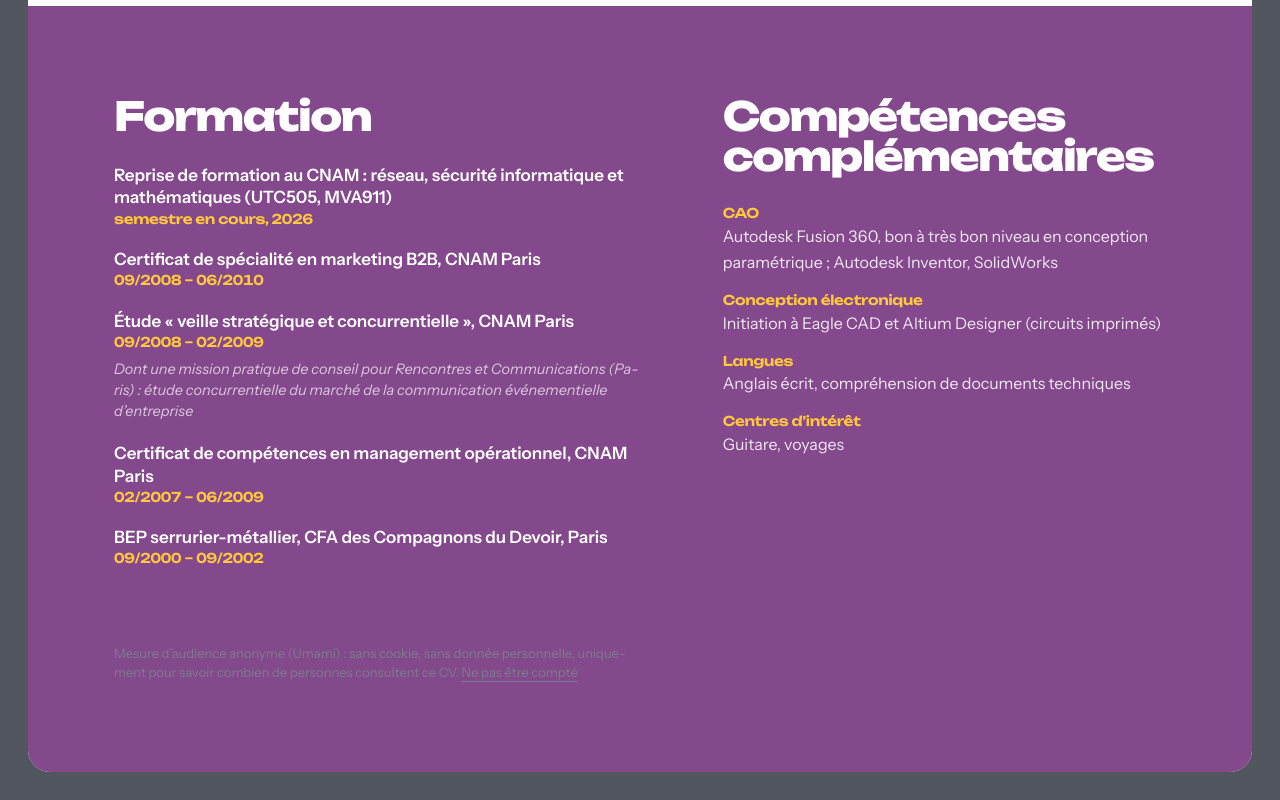
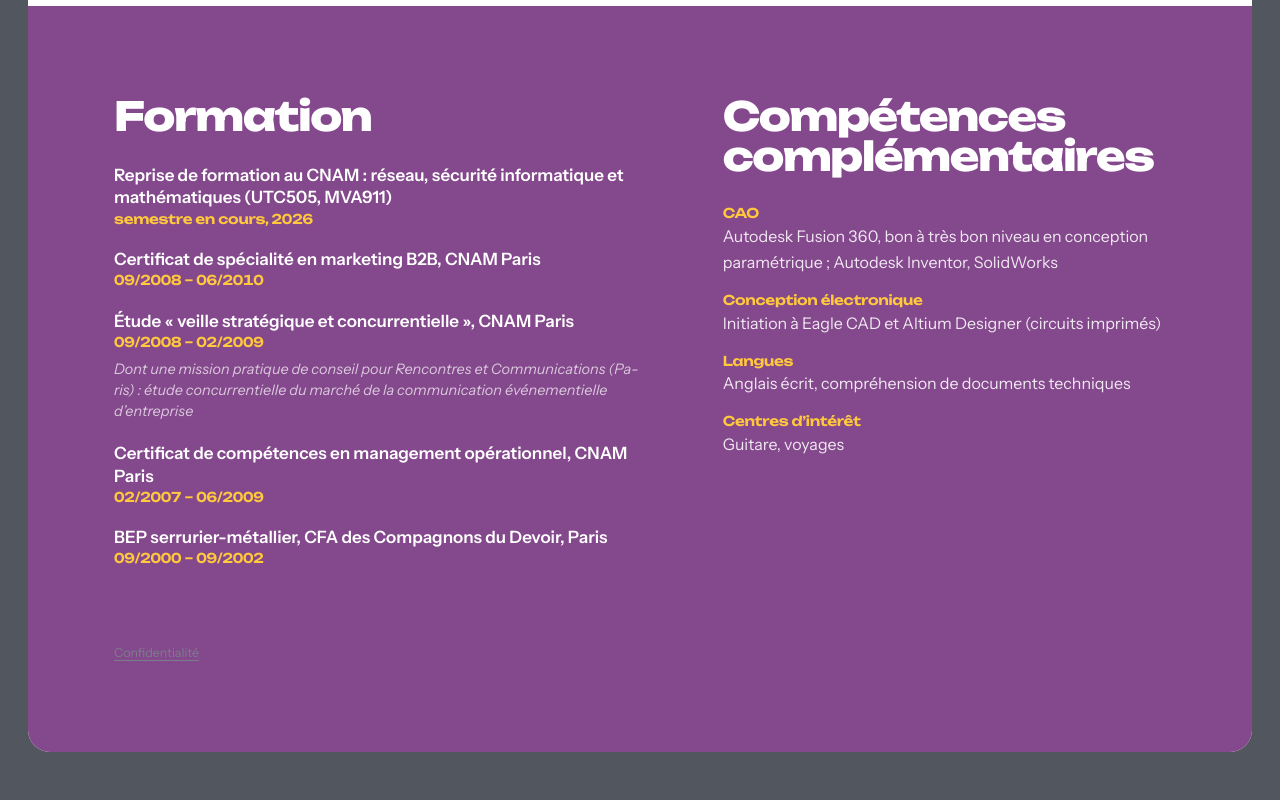
Before and after one commit to grosfaignan/CV, a plain HTML site: page index.html in a window 1280 px wide. Shown: the part 6144-6944 px from the top of the page. Drawn offline with Linux system fonts and the light colour scheme.

Commit message:
Mention d'audience repliée derrière un lien « Confidentialité »
Co-Authored-By: Claude Opus 5.5 <noreply@anthropic.com>
Claude-Session: https://claude.ai/code/session_013tmVzz3TN5Yj3rhiHTZqL3

```diff
--- a/index.html
+++ b/index.html
@@ -300,7 +300,7 @@ h2{font:800 clamp(28px,4.4vw,52px)/1.02 var(--display);letter-spacing:-.035em;ma
   .foot .in{zoom:.74}
   .old .od{white-space:nowrap}
 }
-.privacy{margin-top:28px;font-size:13px;line-height:1.5;color:var(--muted);text-align:left}.privacy a{cursor:pointer}
+.privacy{margin-top:28px;font-size:12.5px;line-height:1.5;color:var(--muted);text-align:left}.privacy summary{cursor:pointer;display:inline-block;list-style:none;text-decoration:underline;text-underline-offset:3px}.privacy summary::-webkit-details-marker{display:none}.privacy p{margin-top:8px;max-width:60em;text-align:left}.privacy a{cursor:pointer}
 @media print{.privacy{display:none}}
 </style>
 </head>
@@ -397,7 +397,7 @@ h2{font:800 clamp(28px,4.4vw,52px)/1.02 var(--display);letter-spacing:-.035em;ma
 <footer class="foot"><div class="in">
   <section aria-labelledby="h-form"><h2 id="h-form">Formation</h2><ul class="edu"><li><h3>Reprise de formation au CNAM&nbsp;: réseau, sécurité informatique et mathématiques (UTC505, MVA911)</h3><p class="date">semestre en cours, 2026</p></li><li><h3>Certificat de spécialité en marketing B2B, CNAM Paris</h3><p class="date">09/2008 – 06/2010</p></li><li><h3>Étude «&nbsp;veille stratégique et concurrentielle&nbsp;», CNAM Paris</h3><p class="date">09/2008 – 02/2009</p><p class="sub">Dont une mission pratique de conseil pour Rencontres et Communications (Paris)&nbsp;: étude concurrentielle du marché de la communication événementielle d’entreprise</p></li><li><h3>Certificat de compétences en management opérationnel, CNAM Paris</h3><p class="date">02/2007 – 06/2009</p></li><li><h3>BEP serrurier-métallier, CFA des Compagnons du Devoir, Paris</h3><p class="date">09/2000 – 09/2002</p></li></ul></section>
   <section aria-labelledby="h-more"><h2 id="h-more">Compétences complémentaires</h2><dl class="more"><div><dt>CAO</dt><dd>Autodesk Fusion 360, bon à très bon niveau en conception paramétrique&nbsp;; Autodesk Inventor, SolidWorks</dd></div><div><dt>Conception électronique</dt><dd>Initiation à Eagle CAD et Altium Designer (circuits imprimés)</dd></div><div><dt>Langues</dt><dd>Anglais écrit, compréhension de documents techniques</dd></div><div><dt>Centres d’intérêt</dt><dd>Guitare, voyages</dd></div></dl></section>
-  <p class="privacy">Mesure d’audience anonyme (Umami)&nbsp;: sans cookie, sans donnée personnelle, uniquement pour savoir combien de personnes consultent ce CV. <a href="#" id="optout">Ne pas être compté</a><span id="optout-ok" hidden>Ce navigateur ne sera plus compté.</span></p>
+  <details class="privacy"><summary>Confidentialité</summary><p>Mesure d’audience anonyme (Umami)&nbsp;: sans cookie, sans donnée personnelle, uniquement pour savoir combien de personnes consultent ce CV. <a href="#" id="optout">Ne pas être compté</a><span id="optout-ok" hidden>Ce navigateur ne sera plus compté.</span></p></details>
 <script>(function(){var a=document.getElementById('optout'),k='umami.disabled';function done(){a.hidden=true;document.getElementById('optout-ok').hidden=false}try{if(localStorage.getItem(k))done()}catch(e){}a.addEventListener('click',function(e){e.preventDefault();try{localStorage.setItem(k,'1')}catch(e){}done()})})();</script>
 </div></footer>
 </div>
```
